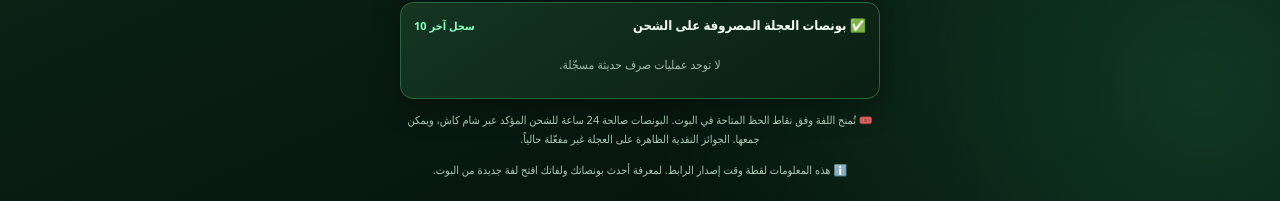
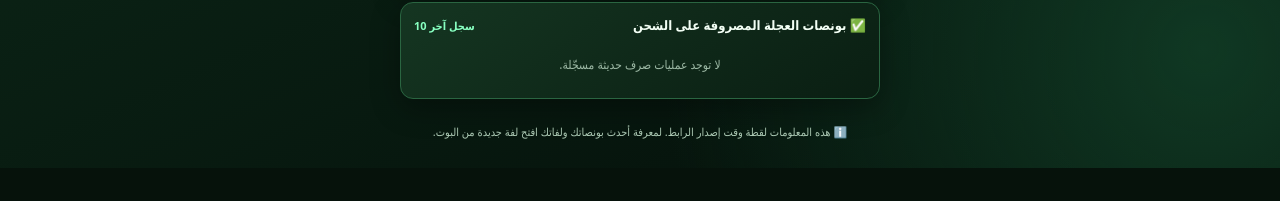
Before and after one commit to m7mdIIIplayer/zorowheelichancy, a plain HTML site: page index.html in a window 1280 px wide. Shown: the part 919-1120 px from the top of the page. After the commit the page ends 1087 px from the top, so only its background shows below. Drawn offline with Linux system fonts and the light colour scheme.

Commit message:
Update index.html

```diff
--- a/index.html
+++ b/index.html
@@ -205,7 +205,7 @@ body::before{content:"";position:fixed;inset:0;z-index:-1;pointer-events:none;op
     <div class="panelhead"><b>✅ بونصات العجلة المصروفة على الشحن</b><span class="badge">سجل آخر 10</span></div>
     <div id="usedBonuses" class="bonuses"><div class="empty">لا يوجد سجل لاستخدام بونصات العجلة.</div></div>
   </section>
-  <p class="tip">🎟️ تُمنح اللفة وفق نقاط الحظ المتاحة في البوت. البونصات صالحة 24 ساعة للشحن المؤكد عبر شام كاش، ويمكن جمعها. الجوائز النقدية الظاهرة على العجلة غير مفعّلة حالياً.</p>
+  <p class="tip"></p>
   <p class="tip">ℹ️ هذه المعلومات لقطة وقت إصدار الرابط. لمعرفة أحدث بونصاتك ولفاتك افتح لفة جديدة من البوت.</p>
 </main>
 
```
